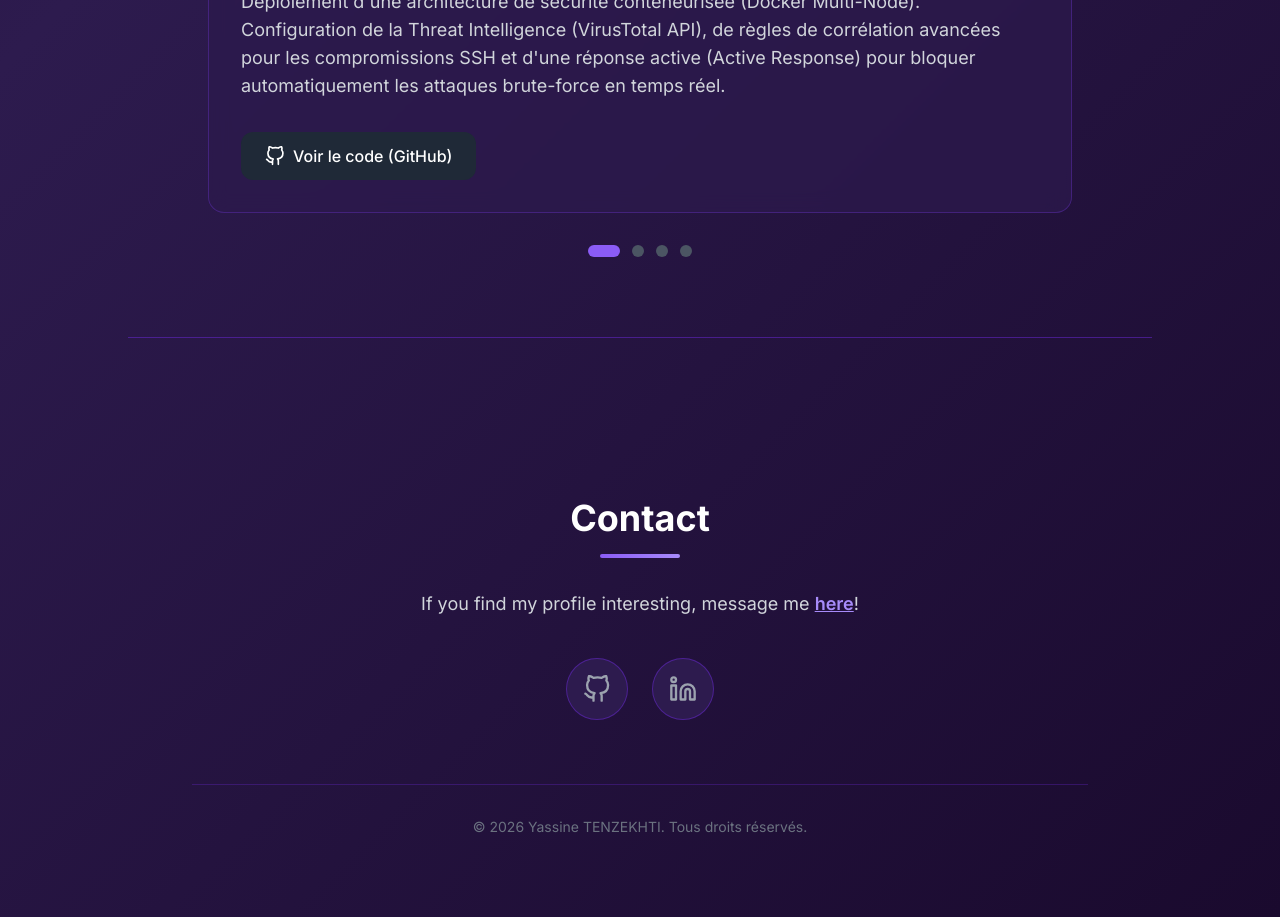
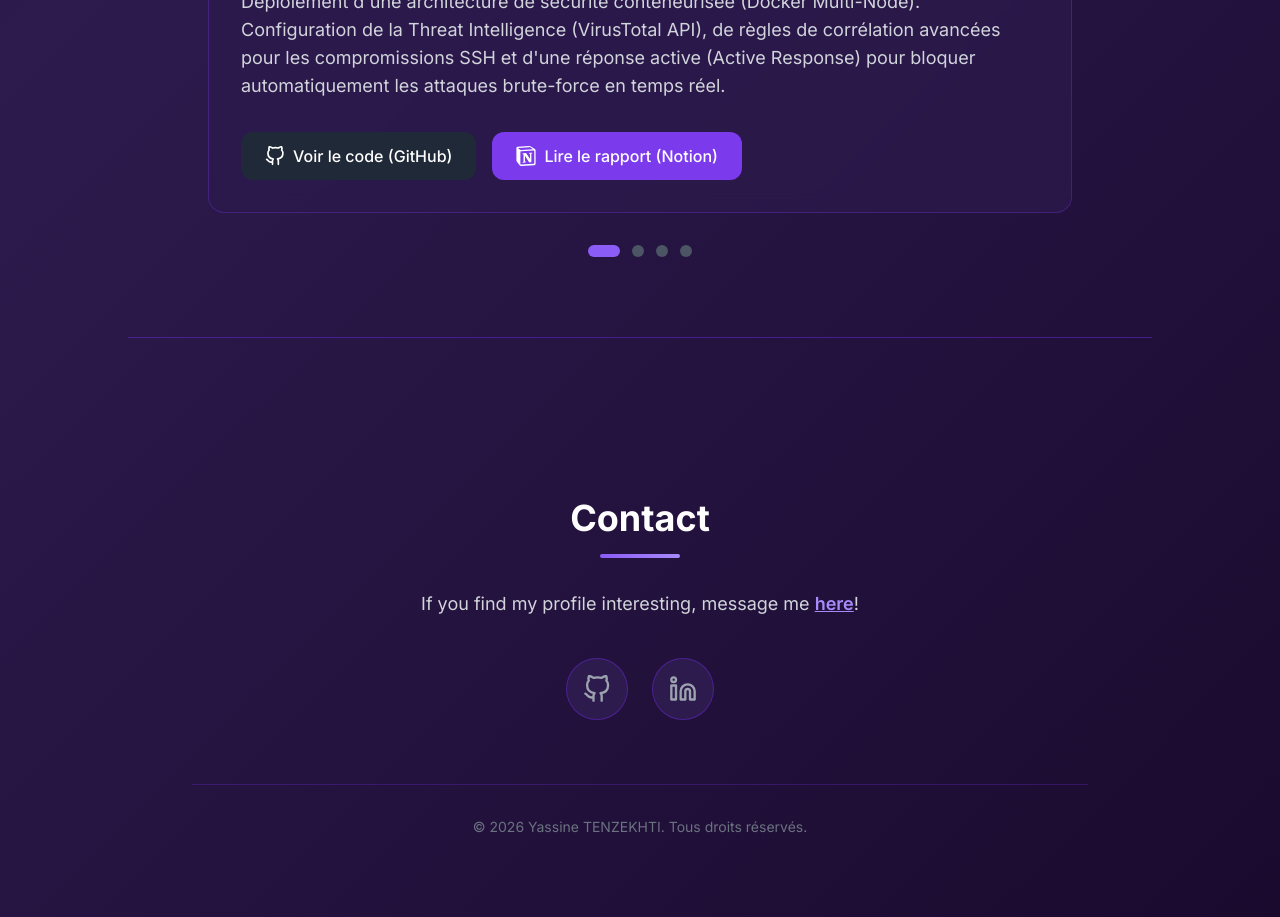
Before and after one commit to YassTen/Portefolio, a React (Vite) app: page / in a window 1280 px wide. Shown: the part 2060-2977 px from the top of the page. Built offline with nearby package versions, Linux system fonts and the light colour scheme.

Commit message:
Update Wazuh project Notion link in portfolio

```diff
--- a/src/components/Projects.jsx
+++ b/src/components/Projects.jsx
@@ -13,7 +13,7 @@ const Projects = () => {
             image: 'https://images.unsplash.com/photo-1563986768609-322da13575f3?w=800&h=400&fit=crop',
             tags: ['Wazuh', 'XDR', 'Docker', 'Threat Intel', 'Active Response'],
             githubUrl: 'https://github.com/YassTen/siem-xdr-wazuh',
-            notionUrl: '#',
+            notionUrl: 'https://www.notion.so/Impl-mentation-d-un-SIEM-XDR-avec-Wazuh-394e1deddfbb80b2a346f6c176bcaf33?source=copy_link',
         },
         {
             id: 2,
```
